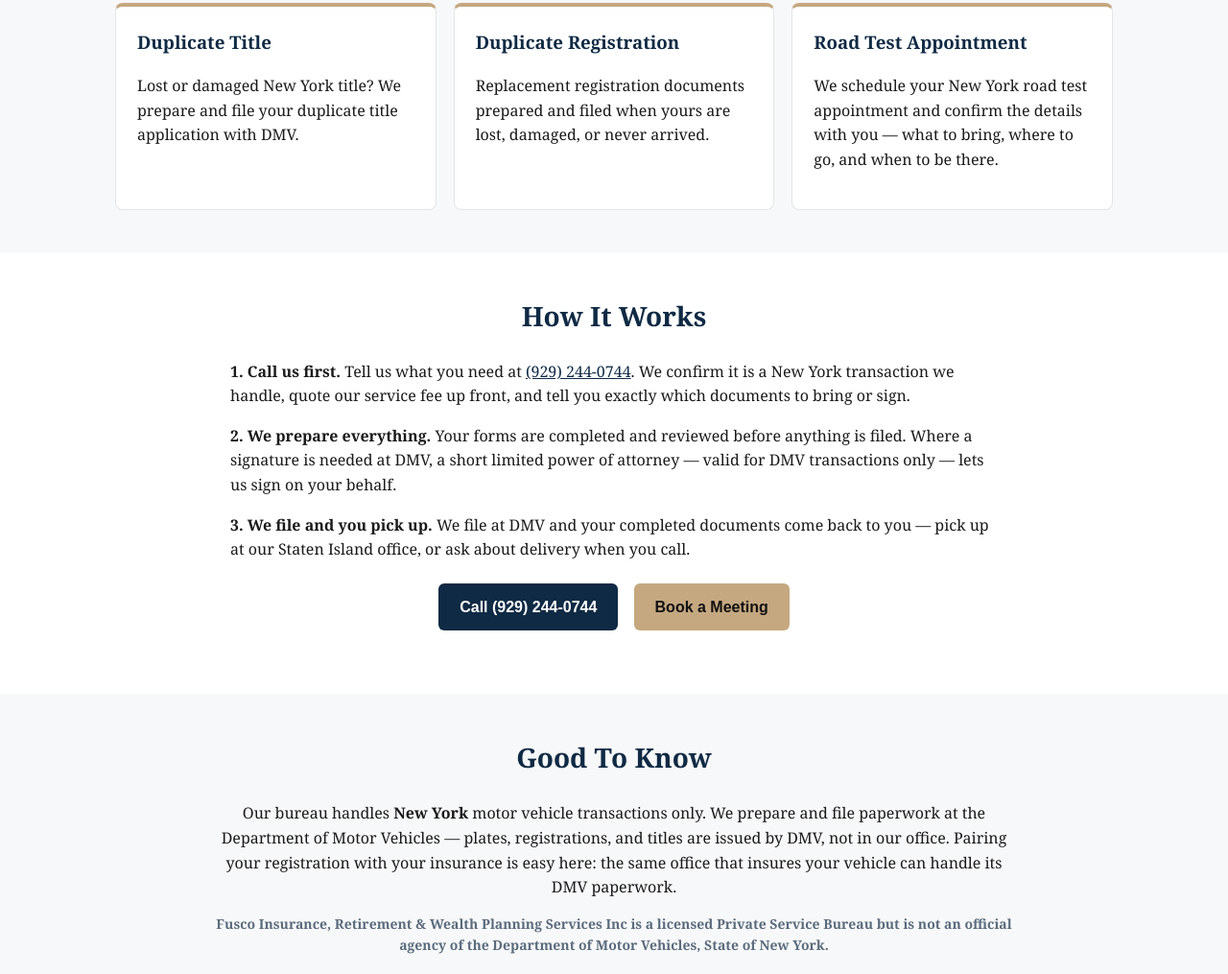
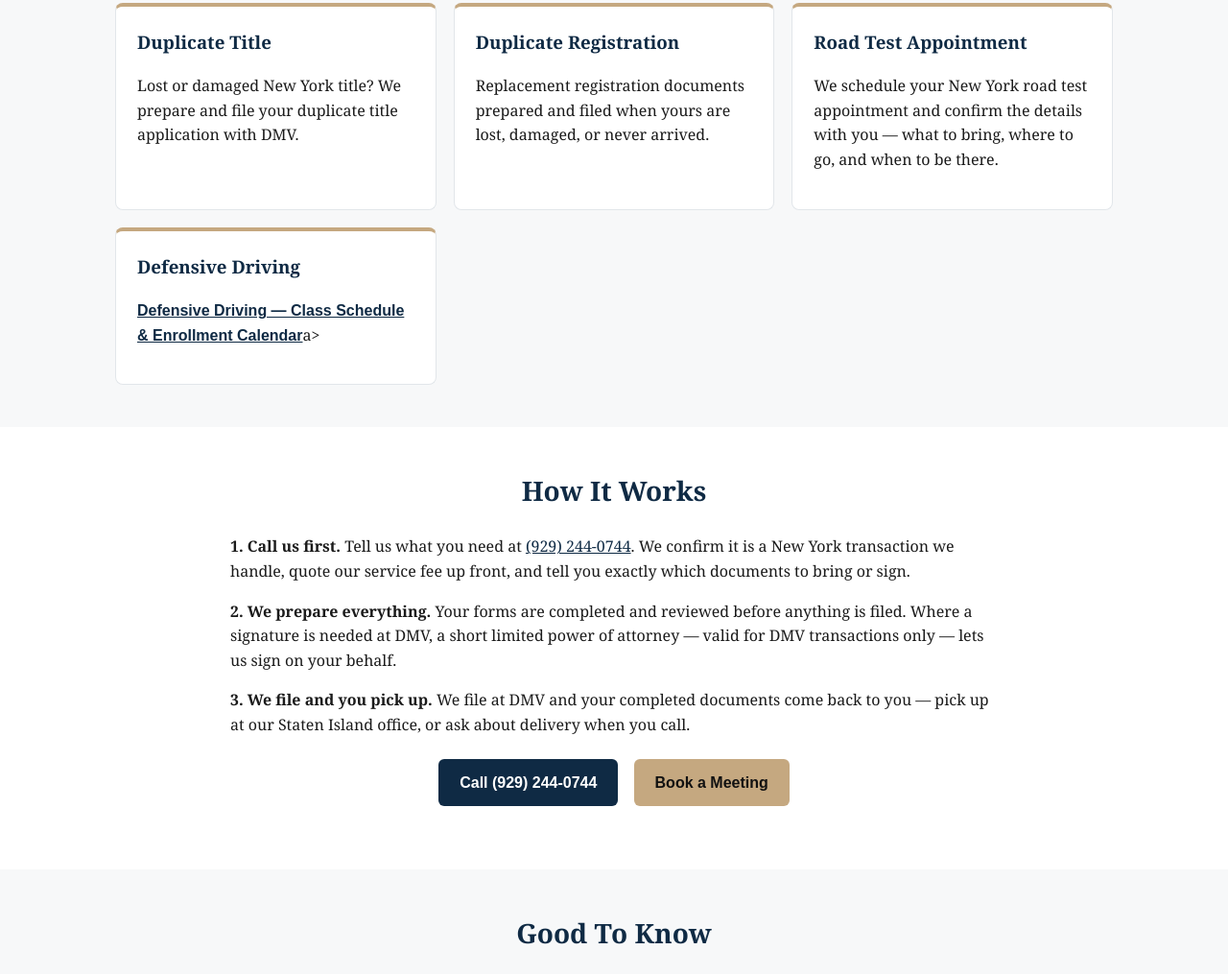
Before and after one commit to legacywise24/fuscoinsuranceny-site, a plain HTML site: page dmv-services.html in a window 1280 px wide. Shown: the part 1483-2498 px from the top of the page at 96% size. Drawn offline with Linux system fonts and the light colour scheme.

Commit message:
Link class schedule from DMV services page

```diff
--- a/dmv-services.html
+++ b/dmv-services.html
@@ -52,6 +52,7 @@
       <div class="card"><h3>Duplicate Title</h3><p>Lost or damaged New York title? We prepare and file your duplicate title application with DMV.</p></div>
       <div class="card"><h3>Duplicate Registration</h3><p>Replacement registration documents prepared and filed when yours are lost, damaged, or never arrived.</p></div>
       <div class="card"><h3>Road Test Appointment</h3><p>We schedule your New York road test appointment and confirm the details with you — what to bring, where to go, and when to be there.</p></div>
+      <div class="card"><h3>Defensive Driving</h3><p><a href="class-schedule.html">Defensive Driving — Class Schedule & Enrollment Calendar</a>a></p></div>
     </div>
   </div>
 </section>
```
